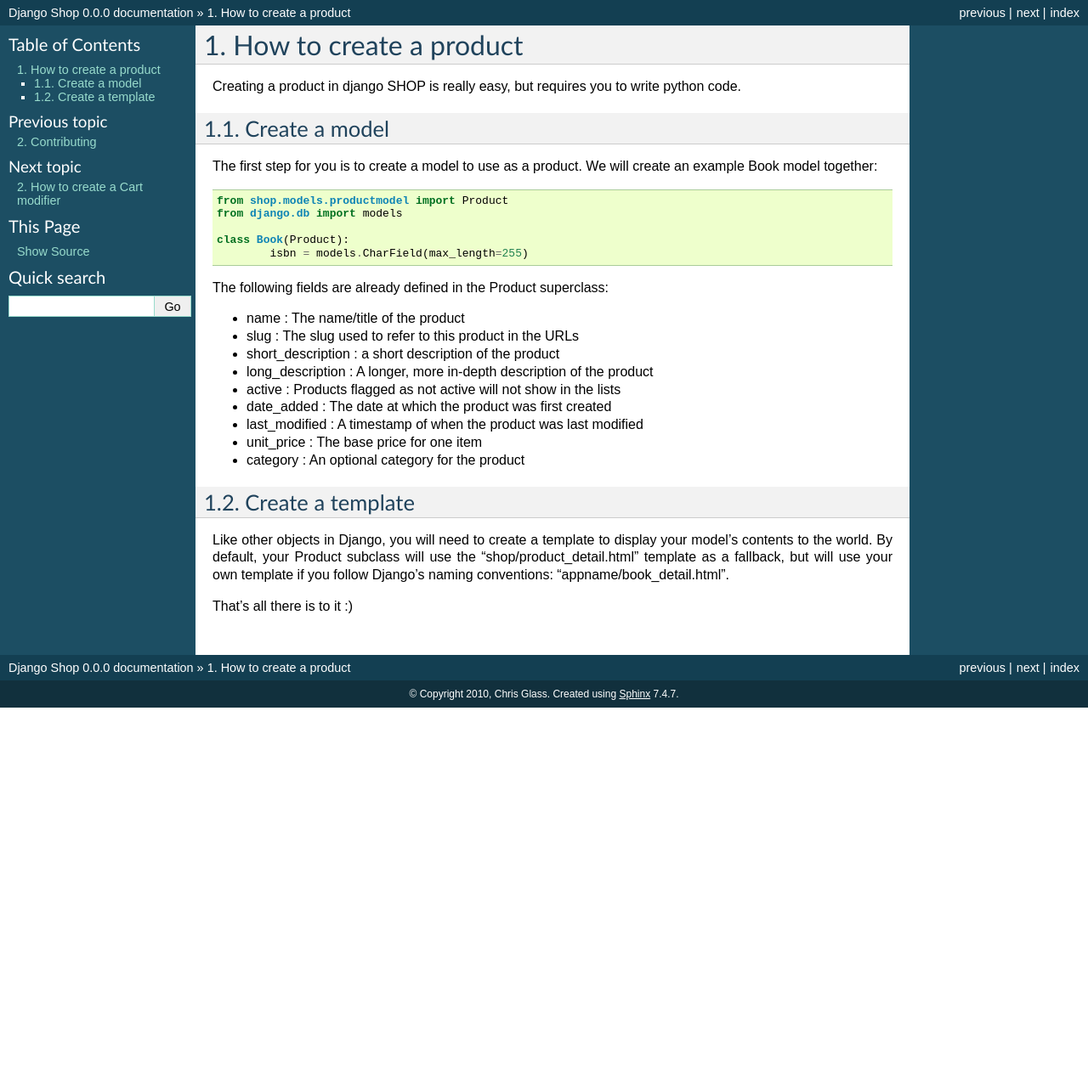
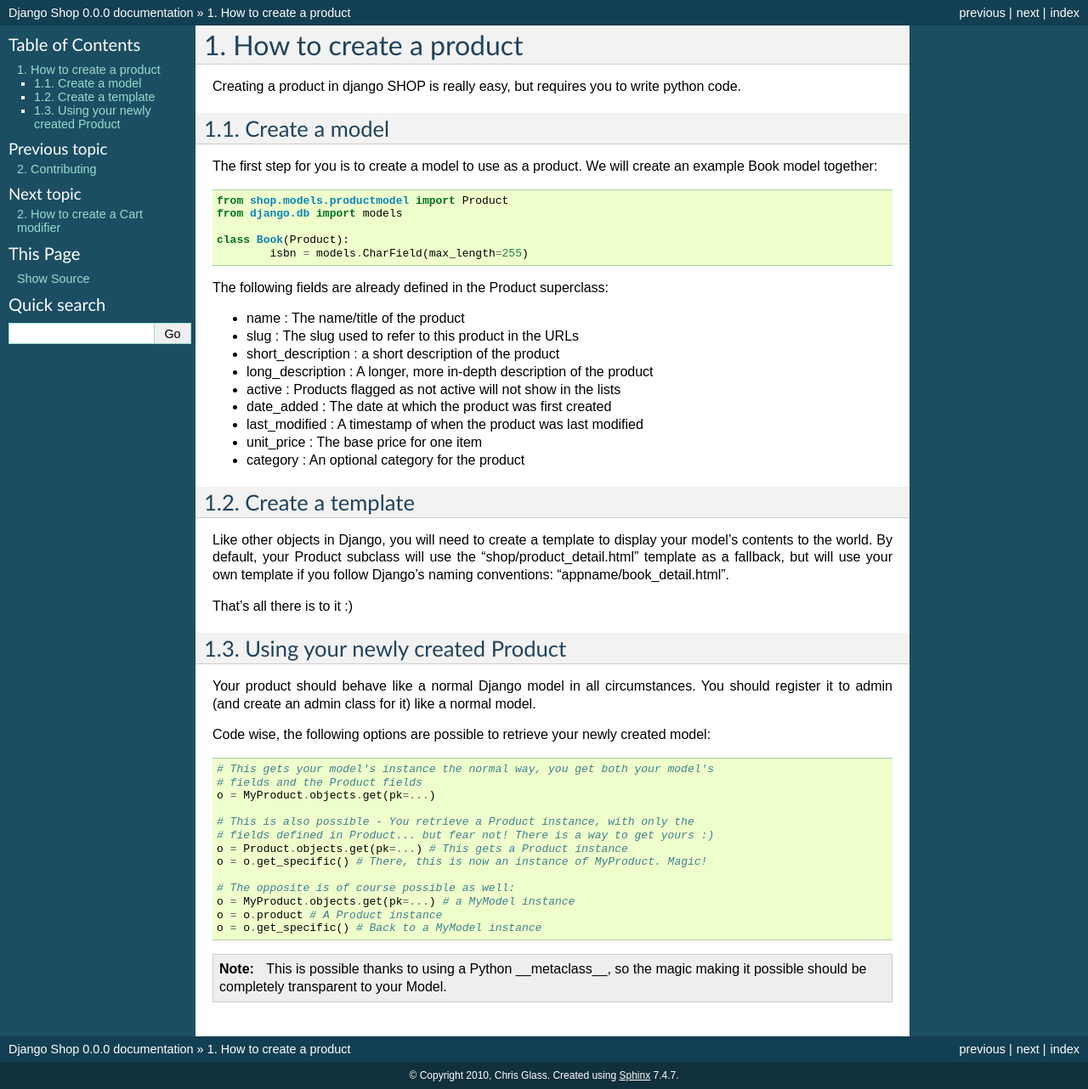
Before and after one commit to zootopia106/django-shop, a Sphinx documentation site: the page built from docs/howto/how-to-product.rst, in a window 1280 px wide. Shown: the whole page at 85% size. Built offline with Sphinx 7.4.7, drawn with Linux system fonts in a browser that asks for light colours; before the commit the page ends 900 px from its top, so only the background shows below that.

Commit message:
Added documentation

```diff
--- a/docs/howto/how-to-product.rst
+++ b/docs/howto/how-to-product.rst
@@ -38,3 +38,31 @@ template as a fallback, but will use your own template if you follow Django's
 naming conventions: "appname/book_detail.html".
 
 That's all there is to it :)
+
+
+Using your newly created Product
+=================================
+
+Your product should behave like a normal Django model in all circumstances. You
+should register it to admin (and create an admin class for it) like a normal
+model.
+
+Code wise, the following options are possible to retrieve your newly
+created model::
+
+    # This gets your model's instance the normal way, you get both your model's
+    # fields and the Product fields
+    o = MyProduct.objects.get(pk=...)
+
+    # This is also possible - You retrieve a Product instance, with only the
+    # fields defined in Product... but fear not! There is a way to get yours :)
+    o = Product.objects.get(pk=...) # This gets a Product instance
+    o = o.get_specific() # There, this is now an instance of MyProduct. Magic!
+
+    # The opposite is of course possible as well:
+    o = MyProduct.objects.get(pk=...) # a MyModel instance
+    o = o.product # A Product instance
+    o = o.get_specific() # Back to a MyModel instance
+
+.. note:: This is possible thanks to using a Python __metaclass__, so the magic
+          making it possible should be completely transparent to your Model.
```
